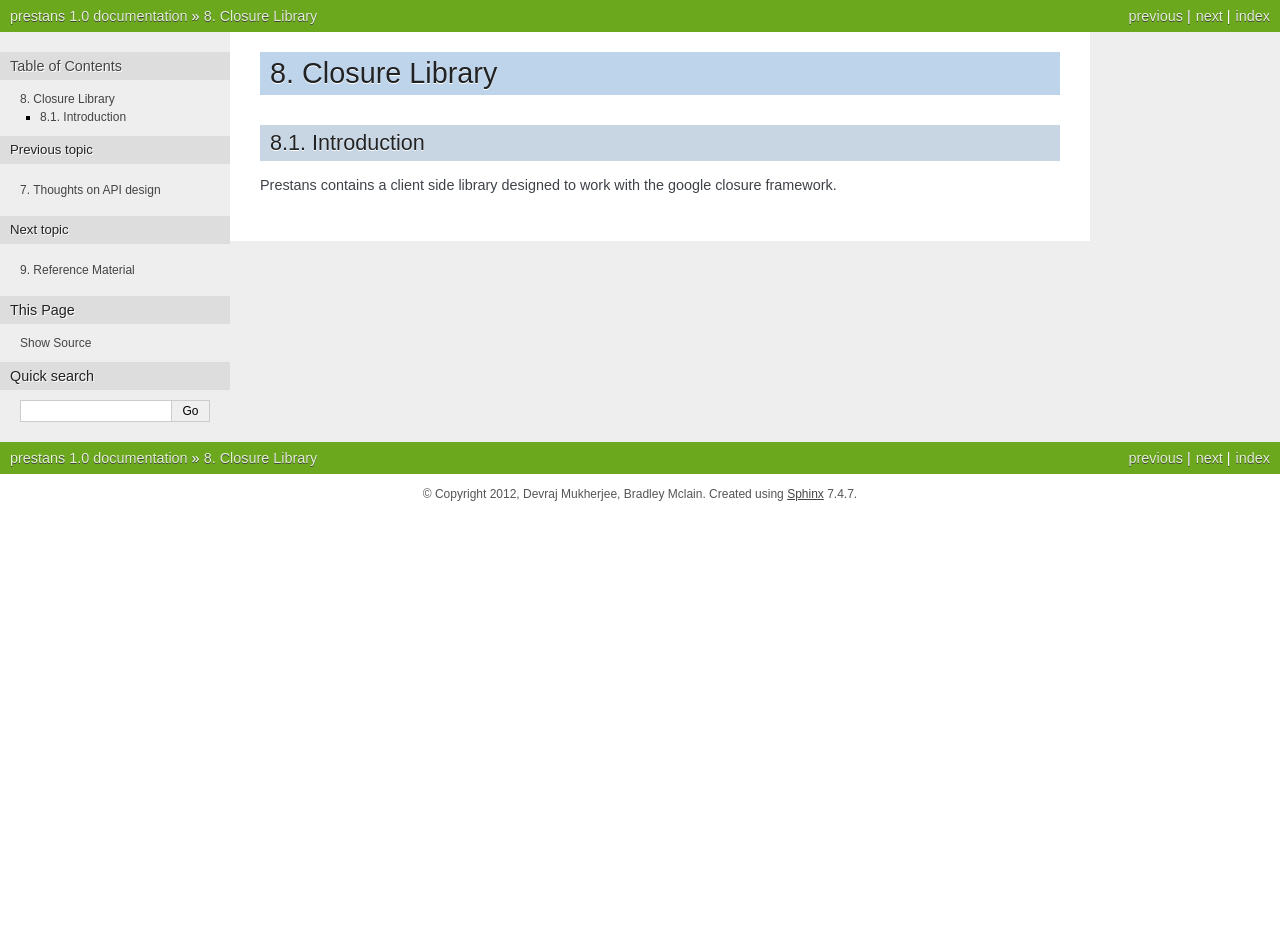
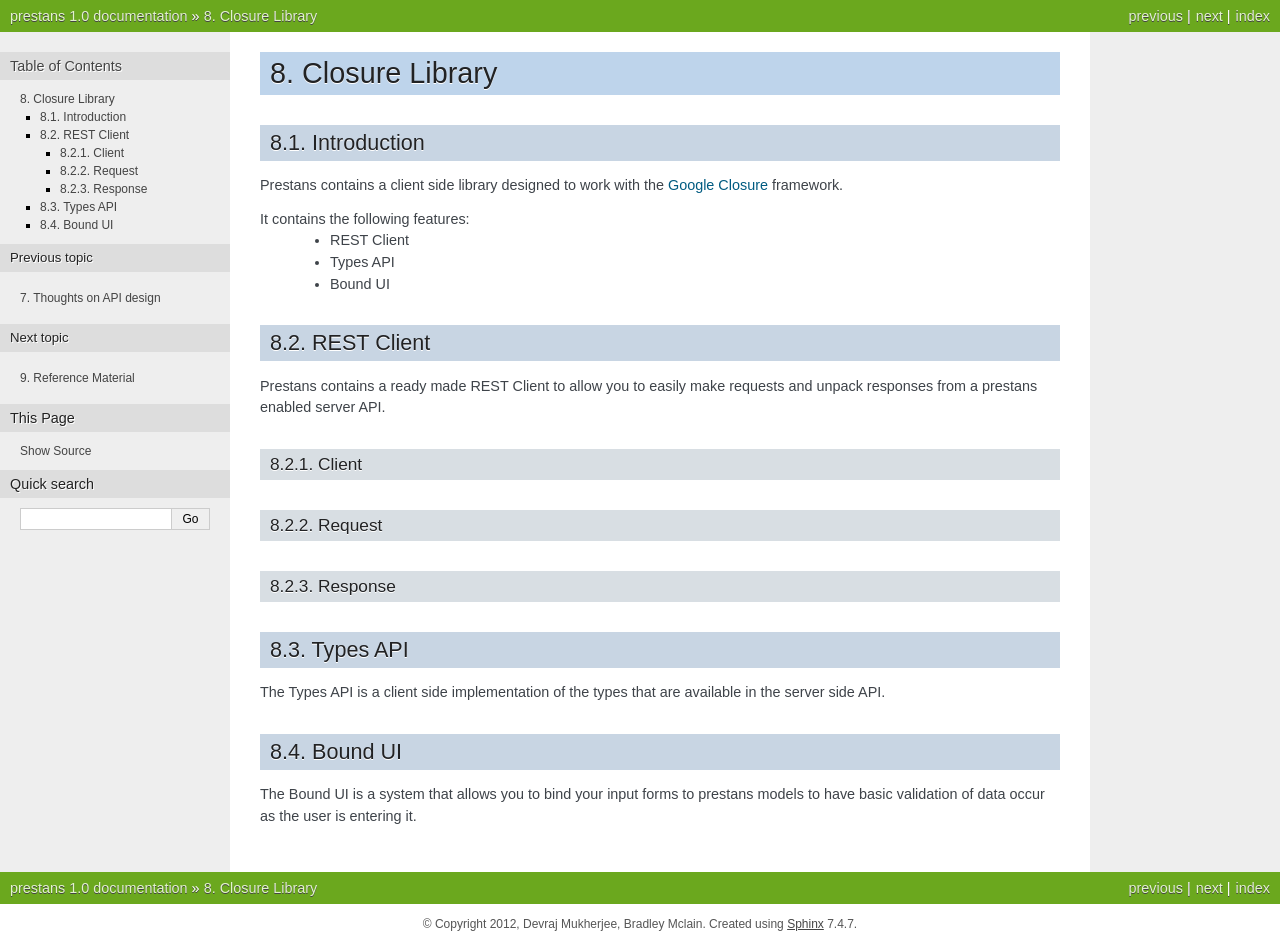
Before and after one commit to anomaly/prestans-docs, a Sphinx documentation site: the page built from source/closure.rst, in a window 1280 px wide. Built offline with Sphinx 7.4.7, drawn with Linux system fonts in a browser that asks for light colours; before the commit the page ends 900 px from its top, so only the background shows below that.

Commit message:
Added description for each major section of closure client documentation.

```diff
--- a/source/closure.rst
+++ b/source/closure.rst
@@ -4,4 +4,34 @@ Closure Library
 
 Introduction
 =============================
-Prestans contains a client side library designed to work with the google closure framework.
+Prestans contains a client side library designed to work with the `Google Closure <https://developers.google.com/closure/library/>`_ framework.
+
+It contains the following features:
+ * REST Client
+ * Types API
+ * Bound UI
+
+REST Client
+=============================
+
+Prestans contains a ready made REST Client to allow you to easily make requests and unpack responses from a prestans enabled server API.
+
+Client
+---------------------
+
+Request
+---------------------
+
+Response
+---------------------
+
+Types API
+=============================
+
+The Types API is a client side implementation of the types that are available in the server side API.
+
+
+Bound UI
+=============================
+
+The Bound UI is a system that allows you to bind your input forms to prestans models to have basic validation of data occur as the user is entering it.
```
